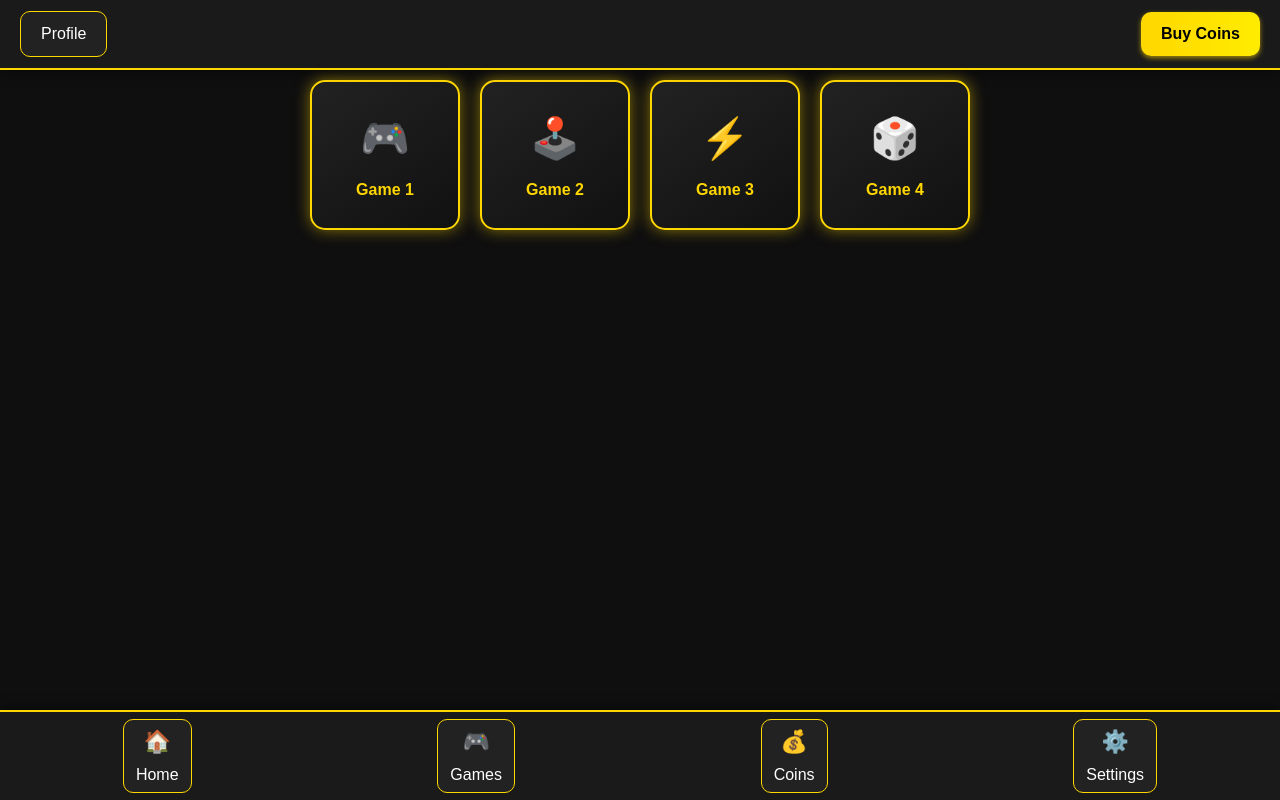
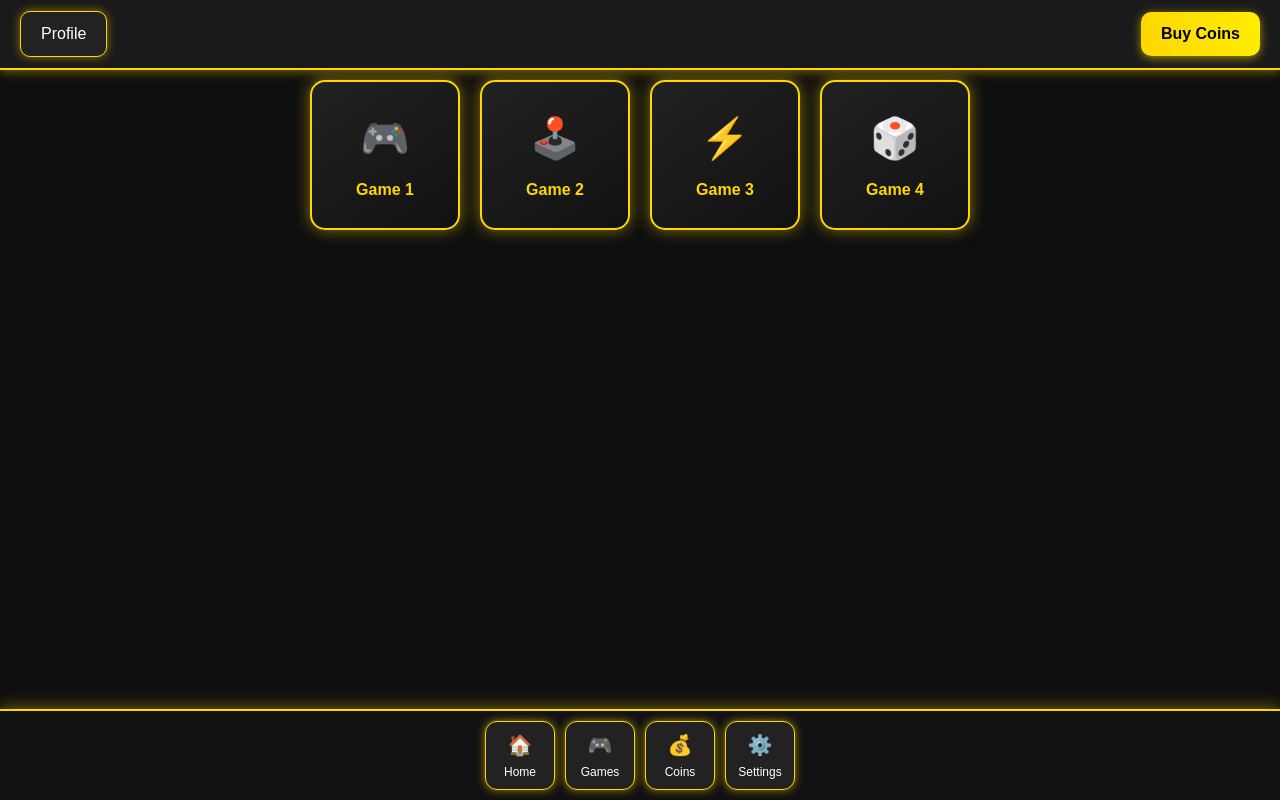
Before and after one commit to uzairop6363/Updated-lobby-casino, a React (Create React App) app: page / in a window 1280 px wide. Built offline with nearby package versions, Linux system fonts and the light colour scheme; the HTML template or start-up script is replaced by a standard one.

Commit message:
Update App.css

```diff
--- a/src/App.css
+++ b/src/App.css
@@ -4,6 +4,7 @@ body {
   font-family: 'Arial', sans-serif;
   background-color: #0f0f0f;
   color: #fff;
+  overflow-x: hidden;
 }
 
 /* Top Bar */
@@ -19,7 +20,7 @@ body {
   align-items: center;
   justify-content: space-between;
   padding: 0 20px;
-  box-shadow: 0 2px 10px rgba(0,0,0,0.5);
+  box-shadow: 0 2px 10px rgba(255,215,0,0.4);
   border-bottom: 2px solid gold;
 }
 
@@ -28,6 +29,7 @@ body {
   padding: 10px 20px;
   border-radius: 10px;
   border: 1px solid gold;
+  box-shadow: 0 0 10px rgba(255,215,0,0.5);
 }
 
 .buy-coins {
@@ -38,18 +40,19 @@ body {
   border-radius: 10px;
   font-weight: bold;
   cursor: pointer;
-  box-shadow: 0 2px 5px rgba(255,215,0,0.6);
-  transition: transform 0.2s;
+  box-shadow: 0 2px 10px rgba(255,215,0,0.6);
+  transition: transform 0.2s, box-shadow 0.2s;
 }
 
 .buy-coins:hover {
   transform: scale(1.1);
+  box-shadow: 0 0 20px rgba(255,215,0,1);
 }
 
-/* Content Section */
+/* Main Content */
 .content {
   padding-top: 80px;
-  padding-bottom: 110px;
+  padding-bottom: 130px; /* leave space for bottom bar */
   display: flex;
   flex-wrap: wrap;
   justify-content: center;
@@ -88,21 +91,22 @@ body {
   color: gold;
 }
 
-/* Bottom Bar */
+/* Bottom Bar - Casino Slot Style */
 .bottom-bar {
   position: fixed;
   bottom: 0;
   left: 0;
   width: 100%;
-  height: 90px;
-  background-color: #1a1a1a;
+  background-color: #111;
   z-index: 1000;
   display: flex;
-  justify-content: space-around;
+  flex-wrap: wrap;
+  justify-content: center;
   align-items: center;
-  box-shadow: 0 -2px 10px rgba(0,0,0,0.5);
+  box-shadow: 0 -2px 15px rgba(255,215,0,0.4);
   border-top: 2px solid gold;
-  padding: 10px 0;
+  padding: 10px 5px;
+  gap: 10px;
 }
 
 .bottom-option {
@@ -111,20 +115,25 @@ body {
   align-items: center;
   justify-content: center;
   background-color: #222;
-  padding: 5px 12px;
-  border-radius: 10px;
+  padding: 8px 10px;
+  border-radius: 12px;
   border: 1px solid gold;
   cursor: pointer;
-  transition: transform 0.2s, background 0.2s;
+  transition: transform 0.2s, box-shadow 0.2s, background 0.2s;
+  font-size: 12px;
+  min-width: 70px;
+  text-align: center;
+  box-shadow: 0 0 8px rgba(255,215,0,0.6);
 }
 
 .bottom-option:hover {
-  transform: scale(1.1);
-  background-color: #333;
+  transform: scale(1.15);
+  background: linear-gradient(145deg, #333, #111);
+  box-shadow: 0 0 20px rgba(255,215,0,1);
 }
 
 .bottom-option .icon {
-  font-size: 22px;
-  margin-bottom: 5px;
+  font-size: 20px;
+  margin-bottom: 3px;
   color: gold;
 }
```
